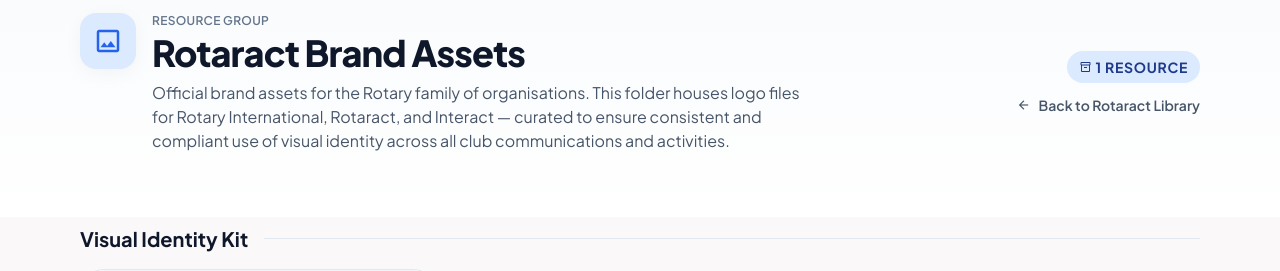
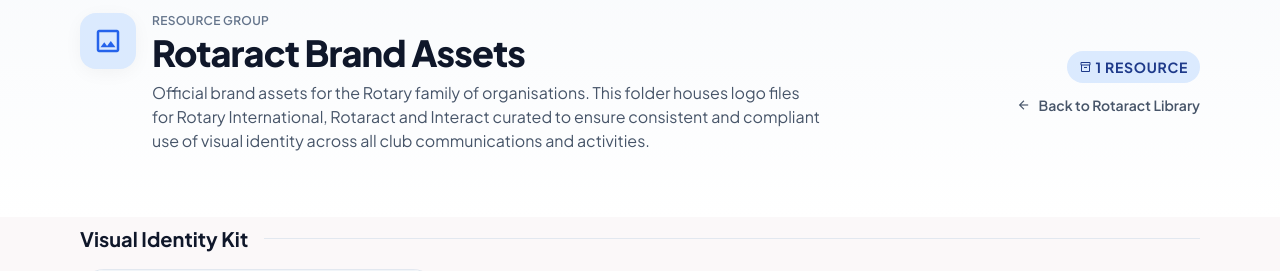
Before and after one commit to rsamdio/RSALibrary, a Jekyll site: the page built from _resources/rotaract-brand-assets.md, in a window 1280 px wide. Shown: the part 577-848 px from the top of the page. Built offline with Jekyll 4.4.1, drawn with Linux system fonts in a browser that asks for light colours.

```diff
--- a/_resources/rotaract-brand-assets.md
+++ b/_resources/rotaract-brand-assets.md
@@ -3,7 +3,7 @@ title: Rotaract Brand Assets
 icon: image
 icon_color: blue
 summary: Official brand assets for the Rotary family of organisations. This
-  folder houses logo files for Rotary International, Rotaract, and Interact —
+  folder houses logo files for Rotary International, Rotaract and Interact
   curated to ensure consistent and compliant use of visual identity across all
   club communications and activities.
 nav_order: 0
```
